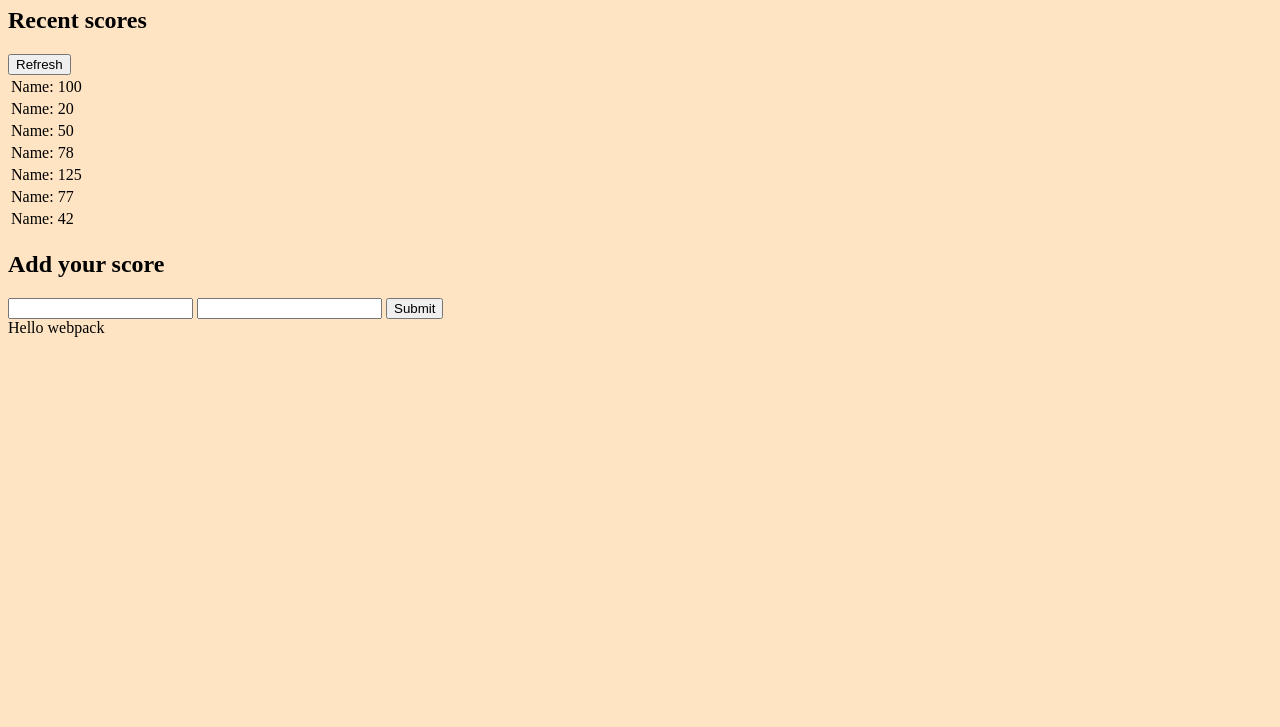
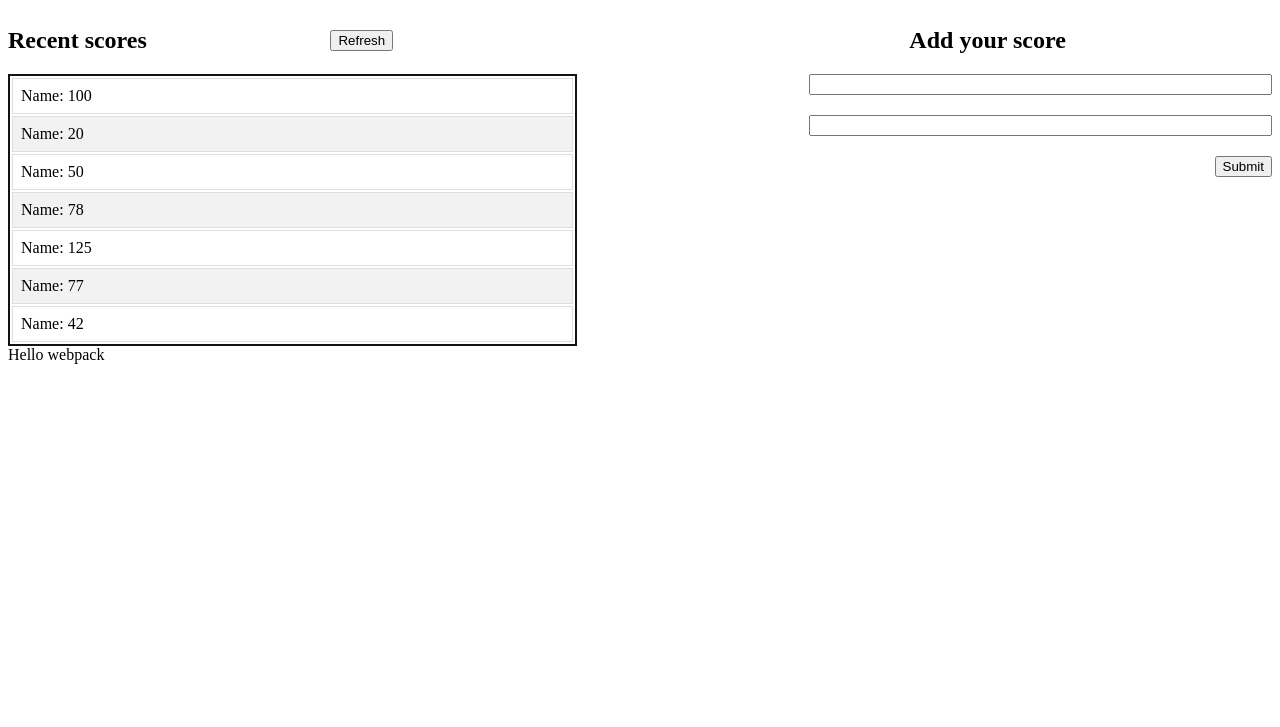
Before and after one commit to Rizwan-learn/Leaderboard, a website built with webpack: page src/index.html in a window 1280 px wide. Shown: the part 73-800 px from the top of the page. Built offline with nearby package versions, Linux system fonts and the light colour scheme.

Commit message:
mock design for table

```diff
--- a/src/style.css
+++ b/src/style.css
@@ -1,3 +1,63 @@
-body {
-  background-color: bisque;
+.body {
+  background-color: #f5f5f5;
 }
+
+.ctn-leaderboard {
+  display: flex;
+  flex-direction: row;
+  justify-content: space-between;
+}
+
+.ctn-refresh {
+  display: flex;
+  justify-content: space-between;
+}
+
+.refresh {
+  margin: auto;
+}
+
+.ctn-left {
+  width: 45%;
+}
+
+.ctn-right {
+  width: 45%;
+}
+
+.table-score {
+  border: 2px solid rgb(20, 19, 19);
+  width: 100%;
+}
+
+.table-score td {
+  border: 1px solid #ddd;
+  padding: 8px;
+}
+
+.table-score tr:nth-child(even) {
+  background-color: #f2f2f2;
+}
+
+.table-score tr:hover {
+  background-color: #ddd;
+}
+
+.add-score {
+  text-align: center;
+}
+
+.form {
+  display: flex;
+  flex-direction: column;
+  align-items: end;
+  gap: 20px;
+}
+
+.input-text {
+  width: 80%;
+}
+
+.input-button {
+  width: fit-content;
+}
```
